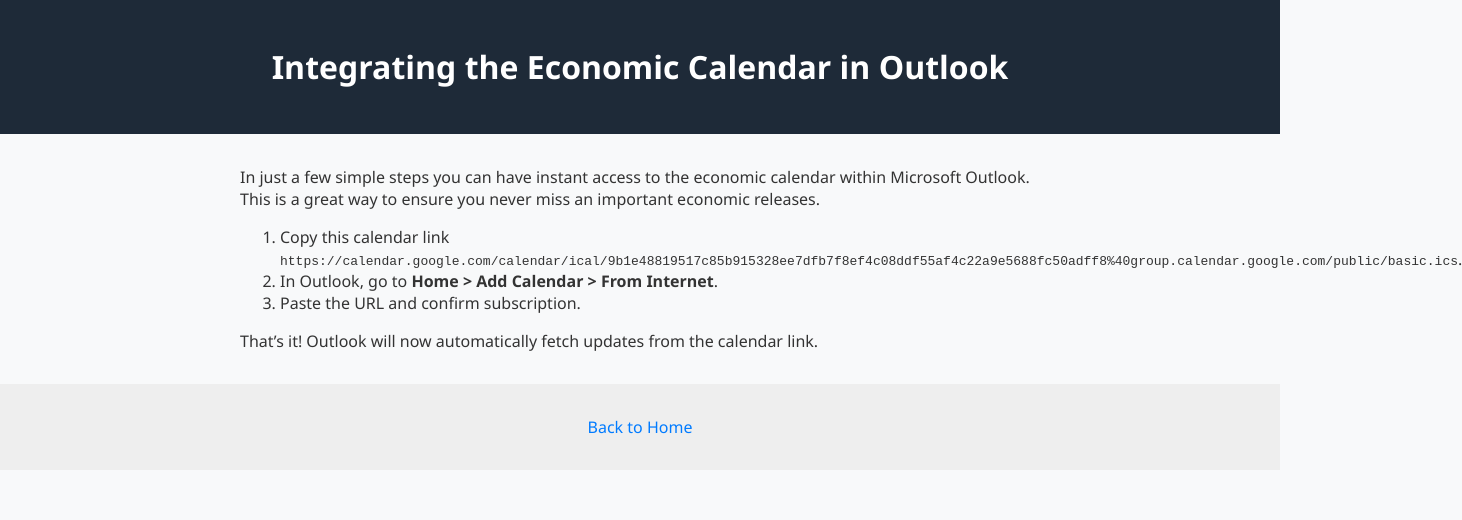
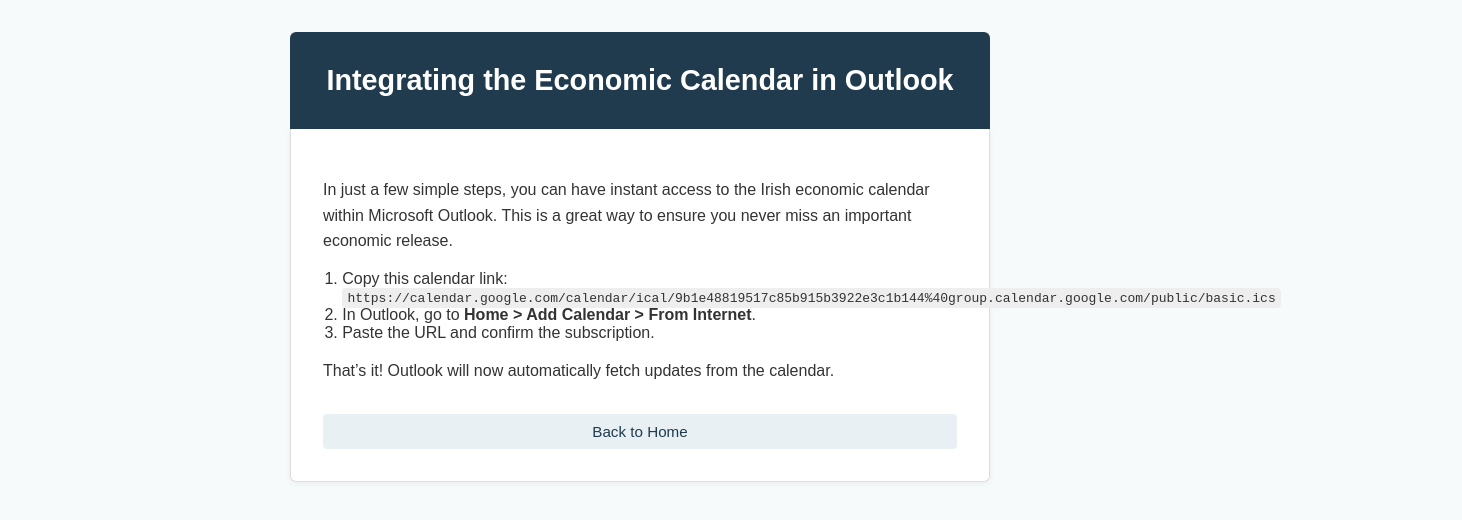
Before and after one commit to mflanagan201/Macro_release_Calendar, a website: page blog/integrate-calendar-outlook.html in a window 1280 px wide. Shown: the whole page, 1462 px wide, since content can reach past the window. Drawn offline with Linux system fonts and the light colour scheme.

Commit message:
Update integrate-calendar-outlook.html

```diff
--- a/blog/integrate-calendar-outlook.html
+++ b/blog/integrate-calendar-outlook.html
@@ -2,28 +2,110 @@
 <html lang="en">
 <head>
   <meta charset="UTF-8" />
-  <title>How do I integrate the macroeconomic calendar into my Outlook? | MacroCalendar</title>
   <meta name="viewport" content="width=device-width, initial-scale=1.0" />
-  <meta name="description" content="Learn how to subscribe to the economic release calendars in Outlook with step-by-step instructions." />
+  <title>Integrating the Economic Calendar in Outlook | MacroCalendar</title>
+  <meta name="description" content="Learn how to integrate the Irish economic calendar into Microsoft Outlook and stay up to date with key releases." />
   <link rel="stylesheet" href="../style.css" />
+  <style>
+    body {
+      font-family: Arial, sans-serif;
+      background-color: #f6fafa;
+      margin: 0;
+      padding: 0;
+      color: #333;
+    }
+
+    .container {
+      max-width: 700px;
+      margin: 0 auto;
+      padding: 2em 1em;
+    }
+
+    .hero {
+      background-color: #1f3b4d;
+      color: #fff;
+      padding: 2em 1em;
+      text-align: center;
+      border-radius: 6px 6px 0 0;
+    }
+
+    .hero h1 {
+      margin: 0;
+      font-size: 1.8em;
+    }
+
+    .content {
+      background: white;
+      padding: 2em;
+      border: 1px solid #ddd;
+      border-top: none;
+      border-radius: 0 0 6px 6px;
+      box-shadow: 0 2px 6px rgba(0, 0, 0, 0.05);
+    }
+
+    .content p {
+      font-size: 1rem;
+      line-height: 1.6;
+    }
+
+    .content ol {
+      margin-top: 1em;
+      padding-left: 1.2em;
+    }
+
+    .content code {
+      background-color: #eee;
+      padding: 0.2em 0.4em;
+      border-radius: 4px;
+      font-family: monospace;
+    }
+
+    .back-link {
+      display: block;
+      text-align: center;
+      margin-top: 2em;
+      font-size: 0.95em;
+      color: #1f3b4d;
+      text-decoration: none;
+      padding: 0.6em 1.2em;
+      background-color: #e8f0f4;
+      border-radius: 4px;
+      transition: background 0.2s ease-in-out;
+    }
+
+    .back-link:hover {
+      background-color: #d0e6ee;
+    }
+  </style>
 </head>
 <body>
-  <header>
-    <h1>Integrating the Economic Calendar in Outlook</h1>
-  </header>
+  <div class="container">
+    <div class="hero">
+      <h1>Integrating the Economic Calendar in Outlook</h1>
+    </div>
 
-  <main>
-    <p>In just a few simple steps you can have instant access to the economic calendar within Microsoft Outlook. This is a great way to ensure you never miss an important economic releases.</p>
-    <ol>
-      <li>Copy this calendar link <code>https://calendar.google.com/calendar/ical/9b1e48819517c85b915328ee7dfb7f8ef4c08ddf55af4c22a9e5688fc50adff8%40group.calendar.google.com/public/basic.ics</code>.</li>
-      <li>In Outlook, go to <strong>Home > Add Calendar > From Internet</strong>.</li>
-      <li>Paste the URL and confirm subscription.</li>
-    </ol>
-    <p>That’s it! Outlook will now automatically fetch updates from the calendar link.</p>
-  </main>
+    <div class="content">
+      <p>
+        In just a few simple steps, you can have instant access to the Irish economic calendar within Microsoft Outlook. This is a great way to ensure you never miss an important economic release.
+      </p>
 
-  <footer>
-    <a href="/">Back to Home</a>
-  </footer>
+      <ol>
+        <li>
+          Copy this calendar link:<br />
+          <code>https://calendar.google.com/calendar/ical/9b1e48819517c85b915b3922e3c1b144%40group.calendar.google.com/public/basic.ics</code>
+        </li>
+        <li>
+          In Outlook, go to <strong>Home &gt; Add Calendar &gt; From Internet</strong>.
+        </li>
+        <li>
+          Paste the URL and confirm the subscription.
+        </li>
+      </ol>
+
+      <p>That’s it! Outlook will now automatically fetch updates from the calendar.</p>
+
+      <a class="back-link" href="../index.html">Back to Home</a>
+    </div>
+  </div>
 </body>
 </html>
```
